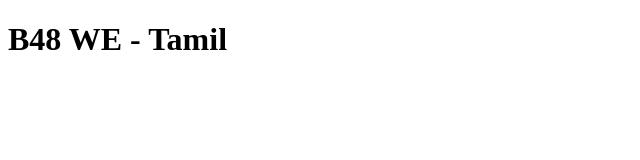
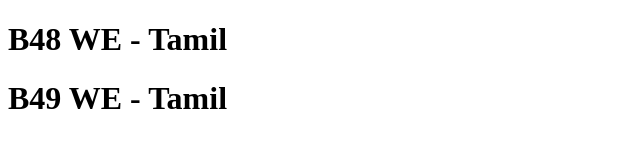
Before and after one commit to Thiru-cse/B48We-Tamil, a plain HTML site: page index.html in a window 1280 px wide. Shown: the whole page, without its empty margins (0-640 px from the left). Drawn offline with Linux system fonts and the light colour scheme.

Commit message:
add second line code

```diff
--- a/index.html
+++ b/index.html
@@ -8,5 +8,6 @@
 </head>
 <body>
     <h1>B48 WE - Tamil</h1>
+    <h1>B49 WE - Tamil</h1>
 </body>
 </html>
```
